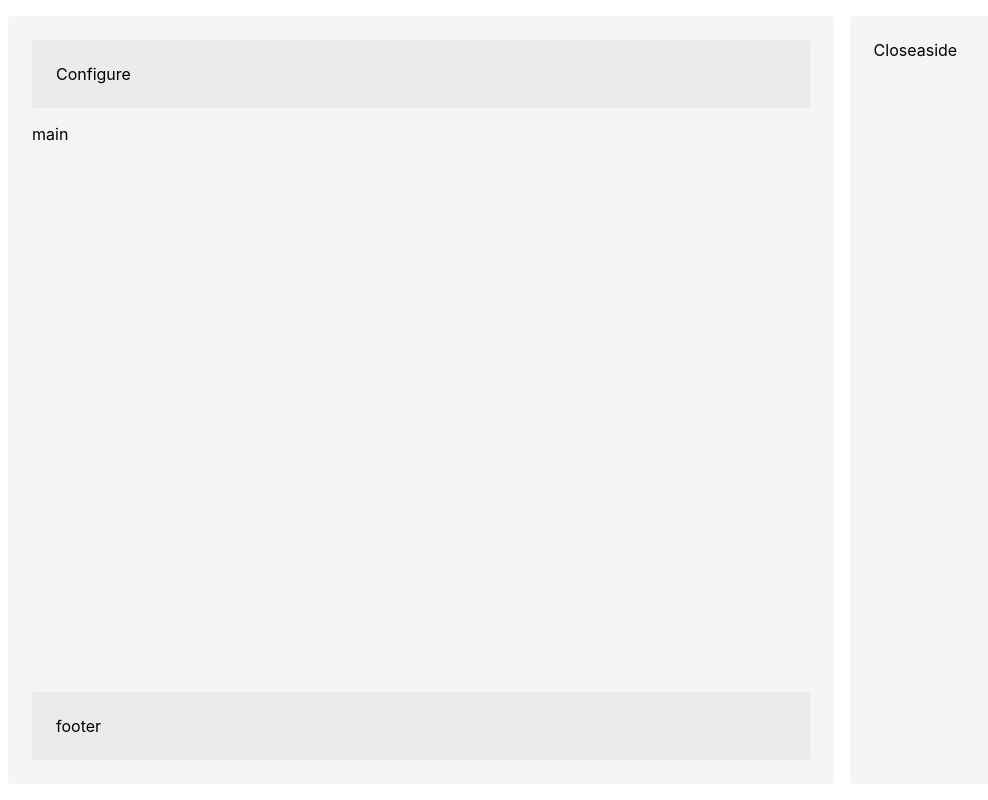
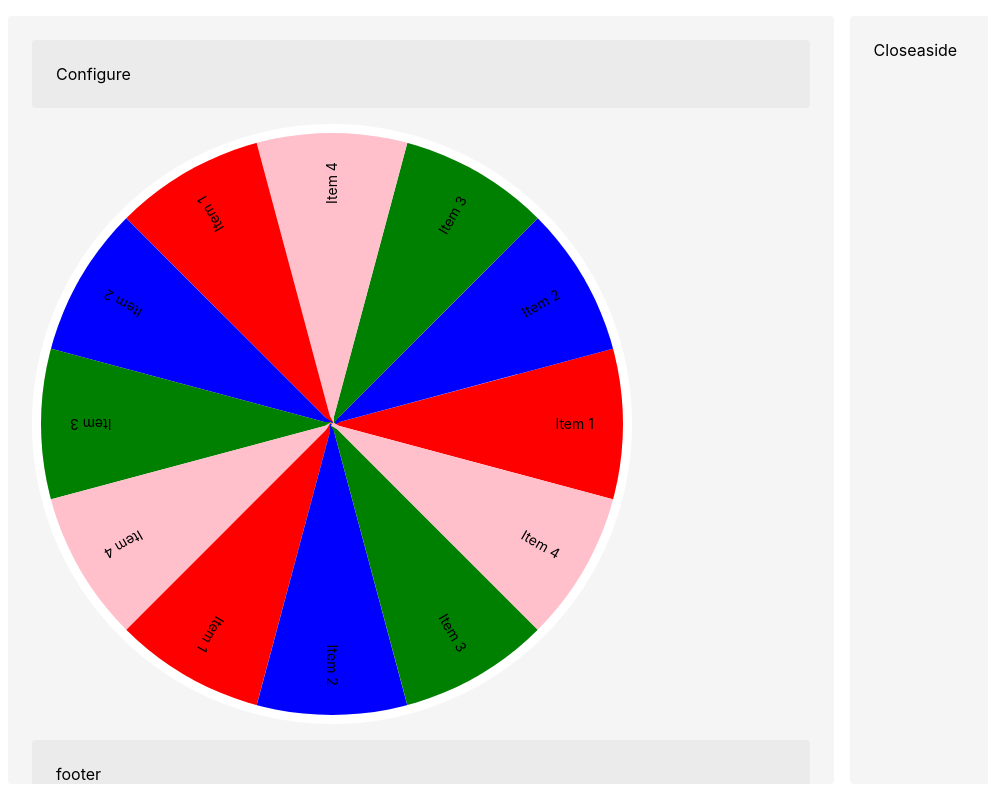
Before and after one commit to LoicGoyet/the-weel, a Next.js app: page /wheel in a window 1280 px wide. Shown: the whole page, without its empty margins (8-996 px from the left). Built offline with nearby package versions, Linux system fonts and the light colour scheme.

Commit message:
wheel base

```diff
--- /dev/null
+++ b/components/Wheel/index.tsx
@@ -0,0 +1,114 @@
+import styled from 'styled-components';
+import {getTriangleHeight, getTriangleHypotenuse} from '../../utils/math';
+
+type Item = {
+  id: string;
+  isChecked: boolean;
+  label: string;
+  color: string;
+};
+
+export type Props = {
+  className?: string;
+  items: {
+    byId: Record<string, Item>;
+    allIds: Array<string>;
+  };
+};
+
+const Wheel = ({className, items}: Props) => {
+  const length = items.allIds.length;
+  const itemAngle = 360 / length;
+
+  const triangleBase = 310;
+  const triangleHypotenuse = getTriangleHypotenuse(triangleBase, itemAngle / 2);
+  const triangleHeight = getTriangleHeight(triangleBase, triangleHypotenuse);
+
+  return (
+    <Wrapper className={className}>
+      {items.allIds.map((itemId, index) => {
+        const item = items.byId[itemId] as Item;
+        const degPosition = (itemAngle * (index + 1) - itemAngle) * -1;
+
+        return (
+          <Item
+            key={item.id}
+            style={{
+              '--color': item.color,
+              '--rotate': `${degPosition}deg`,
+              '--triangle-base': `${triangleBase}px`,
+              '--triangle-height': `${triangleHeight}px`,
+            }}
+          >
+            <ItemLabel>{item.label}</ItemLabel>
+          </Item>
+        );
+      })}
+    </Wrapper>
+  );
+};
+
+export default Wheel;
+
+const Wrapper = styled.ul`
+  aspect-ratio: 1 / 1;
+  max-width: 600px;
+  border-radius: 100%;
+  list-style: none;
+  margin: 0;
+  padding: 0;
+  position: relative;
+  overflow: hidden;
+  border: max(0.75vw, 6px) solid white;
+`;
+
+const Item = styled.li<{
+  style: {
+    '--color': string;
+    '--rotate': `${number}deg`;
+    '--triangle-base': `${number}px`;
+    '--triangle-height': `${number}px`;
+  };
+}>`
+  display: block;
+  width: 50%;
+  position: absolute;
+  top: 50%;
+  left: 50%;
+  transform: translateY(-50%) rotate(var(--rotate, 0deg));
+  transform-origin: left center;
+
+  &::before,
+  &::after {
+    content: '';
+    display: block;
+    width: 0;
+    height: 0;
+    position: absolute;
+    left: 0;
+    border-style: solid;
+    z-index: -1;
+  }
+
+  &::before {
+    border-width: 0 0 var(--triangle-height) var(--triangle-base);
+    border-color: transparent transparent var(--color) transparent;
+    bottom: 50%;
+  }
+
+  &::after {
+    border-width: 0 var(--triangle-base) var(--triangle-height) 0;
+    border-color: transparent var(--color) transparent transparent;
+    top: 50%;
+  }
+`;
+
+const ItemLabel = styled.span`
+  width: 100%;
+  display: block;
+  background-color: var(--color);
+  font-size: max(1vw, 14px);
+  line-height: 4px;
+  text-align: right;
+  padding: 0 10%;
+`;
--- a/pages/wheel.tsx
+++ b/pages/wheel.tsx
@@ -1,8 +1,54 @@
 import Card from '../components/Card';
 import Layout from '../components/Layout';
+import Wheel from '../components/Wheel';
 
-const Wheel = () => {
-  return <Layout main='main' footer={<Card>footer</Card>} aside='aside' />;
+const items = {
+  byId: {
+    'item-1': {
+      id: 'item-1',
+      isChecked: false,
+      label: 'Item 1',
+      color: 'red',
+    },
+    'item-2': {
+      id: 'item-2',
+      isChecked: false,
+      label: 'Item 2',
+      color: 'blue',
+    },
+    'item-3': {
+      id: 'item-3',
+      isChecked: false,
+      label: 'Item 3',
+      color: 'green',
+    },
+    'item-4': {
+      id: 'item-4',
+      isChecked: false,
+      label: 'Item 4',
+      color: 'pink',
+    },
+  },
+  allIds: [
+    'item-1',
+    'item-2',
+    'item-3',
+    'item-4',
+    'item-1',
+    'item-2',
+    'item-3',
+    'item-4',
+    'item-1',
+    'item-2',
+    'item-3',
+    'item-4',
+  ],
 };
 
-export default Wheel;
+const WheelPage = () => {
+  return (
+    <Layout main={<Wheel items={items} />} footer={<Card>footer</Card>} aside='aside' />
+  );
+};
+
+export default WheelPage;
--- /dev/null
+++ b/utils/math.ts
@@ -0,0 +1,11 @@
+const fromAngleToRadiant = (angle: number) => {
+  return angle * (Math.PI / 180);
+};
+
+export const getTriangleHypotenuse = (base: number, angle: number) => {
+  return base / Math.cos(fromAngleToRadiant(angle));
+};
+
+export const getTriangleHeight = (base: number, hypotenuse: number) => {
+  return Math.sqrt(Math.pow(hypotenuse, 2) - Math.pow(base, 2));
+};
```
Also changed, not shown: components/Wheel/stories.tsx (added, +44 -0 lines).
